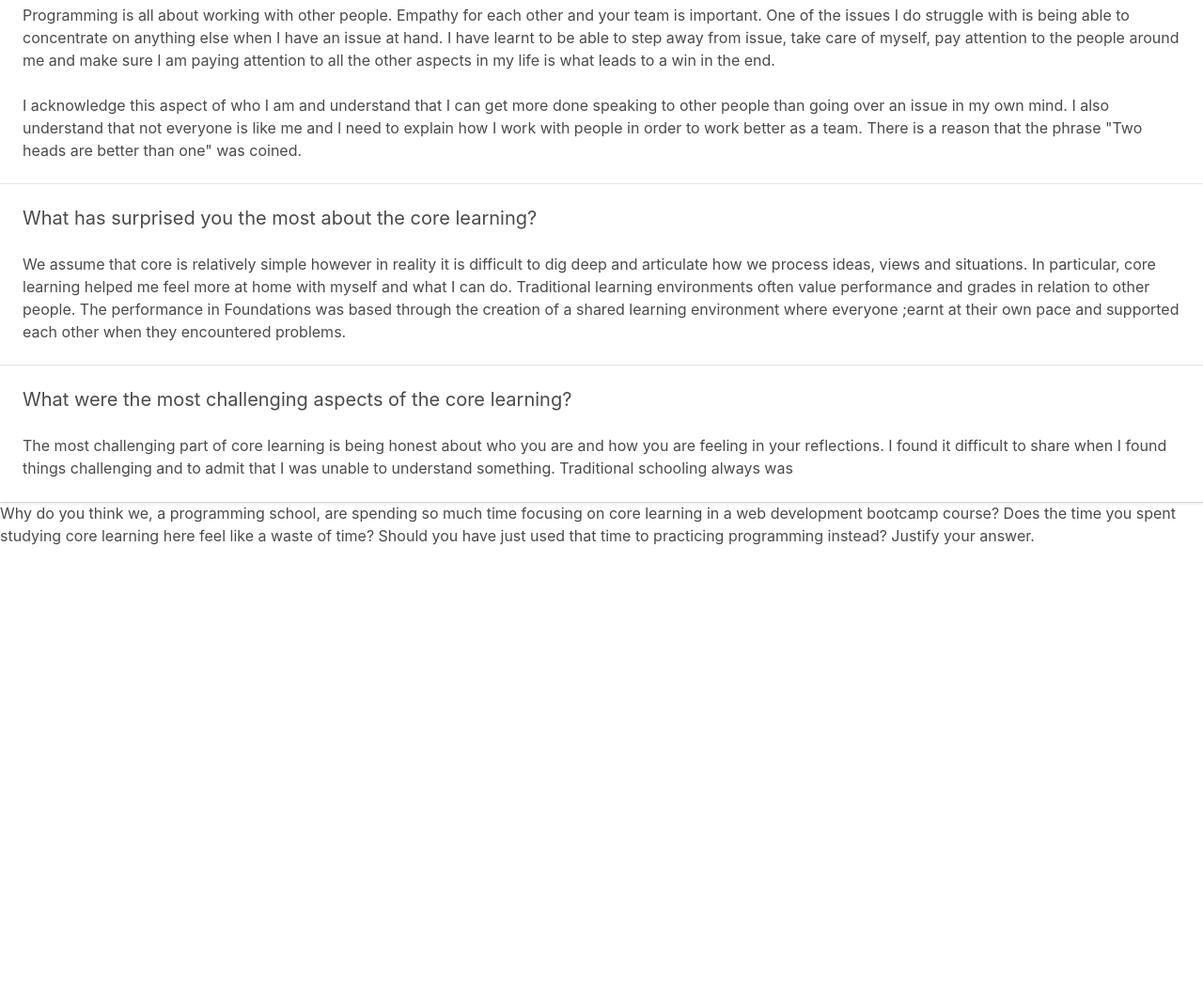
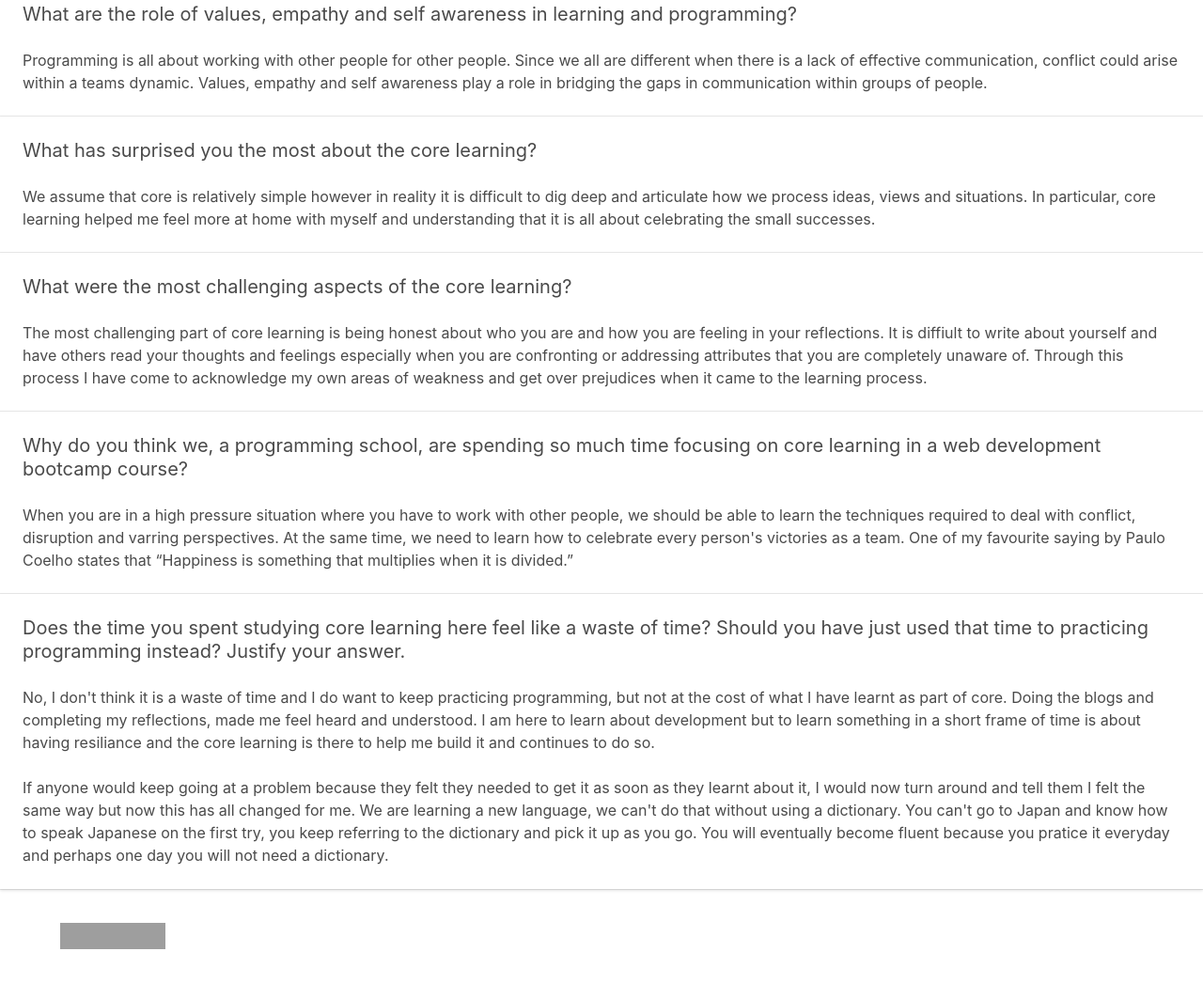
Before and after one commit to JeyaRaniga/JeyaRaniga.github.io, a plain HTML site: page blog/sprint5-cultural.html in a window 1280 px wide. Shown: the part 853-1899 px from the top of the page at 94% size. Before the commit the page ends 1435 px from the top, so only its background shows below. Drawn offline with Linux system fonts and the light colour scheme; grey boxes are pictures that could not be loaded.

Commit message:
completed reflections

```diff
--- a/blog/sprint5-cultural.html
+++ b/blog/sprint5-cultural.html
@@ -63,7 +63,7 @@
         <div class="hero-body">
             <div class="container">
                 <h1 class="title is-1 has-text-warning">
-                    My Refelections
+                    My Reflections
                 </h1>
                 <h2 class="subtitle">
                     What I Discovered About Myself in Foundations.
@@ -76,10 +76,10 @@
             <p class="subtitle">
             </p>
             <p>
-                What a journey it has been! I am almost afraid to part from this experience because it represents so much of the unknown when it comes to bootcamp. The core part of this process, made me think of myself as objectively as possible and I found myself questioning ideas that I once thought true about myself. I can honestly say that am grateful and humbled by this experience.
+                What a journey it has been! I am almost afraid to part from this experience because it represents so much of the unknown when it comes to bootcamp. The core part of this process, made me think of myself as objectively as possible and I found myself questioning ideas that I once thought true about myself. I even try and describe simple things like riding a lift in the terms of a function. I extremely grateful for everything I have learnt and humbled by this experience.
                 <br>
                 <br>
-                Aside from all the learning, the best part was to get to know the people in my cohort and the Hihi cohort during the Foundations sprints. They have been absolutely amazing to work with and I could not have grown as much as I did if I did not have them or my facilitator around to guide me through the process.
+                Aside from all the learning, it was wonderful to get to know the people in my cohort and the Hihi cohort during the Foundations sprints. They have been absolutely amazing to work with and I could not have grown as much as I did if I did not have them or my facilitator around to guide me through the process.
             </p>
         </div>
     </div>
@@ -89,11 +89,11 @@
                 What are three new things you have learned about yourself and your ego as a result of the core learning?
             </p>
             <p>
-                I didn't know this about myself but I had a fixed view about what I could or could not do. I used to feel that I need to be taught in a certain way or things have to be a certain way for me to learn better. I discovered that with a growth mindset, I could control the way I learnt and that writing about my experiences could make me think about things in a different way so I could view things with a new perspective after I had done them.
+                I didn't know this about myself but I find that I am quite a literal person. I do go off tangent like everyone else but one thing I require is actual answers. I don't understand abstract concepts or ideas that are not grounded. I have an issue with understanding people who are not clear and concise about what they intend. The listening and looping excercise was handy with helping me identify this together with speaking to members of my cohort, though my partner for this excercise was as literal as I was, I began to think more about some people who I felt I never understood. I now am completely self-aware of my trait and have a strategy to deal with this going forward.
                 <br>
-                <br>I also disovered that I have two distinct personalities, an introvert and an extrovert (I'm and ambivert!). The introvert liked to think about things and work through the problems in her head. The extrovert allowed me to reach out to others and discuss things when I didn't understand them.
+                <br>In the identities exploration excercise, I disovered that I have two distinct personalities, an introvert and an extrovert (I'm and ambivert!). The introvert liked to think about things and work through the problems in her head. The extrovert allowed me to reach out to others and discuss things when I didn't understand them.
                 <br>
-                <br> My final discovery was that I always trying to compare myself to other people. I discovered pretty early on that people have different ways of processing information and work at different speeds. This is never an indication of what your abilities are as a programmer. The most important thing I learnt was that I would get things when I would get them and until I did, I had to keep practicing!
+                <br>My final discovery was that I always trying to compare myself to other people.Core helped me identify that I placed my sense of self worth in others. I discovered in Sprint 1 that people have different ways of processing information and work at different speeds and this has nothing to do with how great your product will be. I learnt was that I would get things when I would get them and until I did, I had to keep practicing!
             </p>
         </div>
     </div>
@@ -103,9 +103,7 @@
                 What are the role of values, empathy and self awareness in learning and programming?
             </p>
             <p>
-                Programming is all about working with other people. Empathy for each other and your team is important. One of the issues I do struggle with is being able to concentrate on anything else when I have an issue at hand. I have learnt to be able to step away from issue, take care of myself, pay attention to the people around me and make sure I am paying attention to all the other aspects in my life is what leads to a win in the end.
-                <br>
-                <br>I acknowledge this aspect of who I am and understand that I can get more done speaking to other people than going over an issue in my own mind. I also understand that not everyone is like me and I need to explain how I work with people in order to work better as a team. There is a reason that the phrase "Two heads are better than one" was coined.
+                Programming is all about working with other people for other people. Since we all are different when there is a lack of effective communication, conflict could arise within a teams dynamic. Values, empathy and self awareness play a role in bridging the gaps in communication within groups of people.
             </p>
         </div>
     </div>
@@ -116,7 +114,7 @@
                      What has surprised you the most about the core learning?
                 </p>
                 <p>
-                    We assume that core is relatively simple however in reality it is difficult to dig deep and articulate how we process ideas, views and situations. In particular, core learning helped me feel more at home with myself and what I can do. Traditional learning environments often value performance and grades in relation to other people. The performance in Foundations was based through the creation of a shared learning environment where everyone ;earnt at their own pace and supported each other when they encountered problems.
+                    We assume that core is relatively simple however in reality it is difficult to dig deep and articulate how we process ideas, views and situations. In particular, core learning helped me feel more at home with myself and understanding that it is all about celebrating the small successes.
                 </p>
             </div>
         </div>
@@ -127,18 +125,46 @@
                 What were the most challenging aspects of the core learning?
             </p>
             <p>
-                The most challenging part of core learning is being honest about who you are and how you are feeling in your reflections. I found it difficult to share when I found things challenging and to admit that I was unable to understand something. Traditional schooling always was
+                The most challenging part of core learning is being honest about who you are and how you are feeling in your reflections. It is diffiult to write about yourself and have others read your thoughts and feelings especially when you are confronting or addressing attributes that you are completely unaware of. Through this process I have come to acknowledge my own areas of weakness and get over prejudices when it came to the learning process.
             </p>
         </div>
     </div>
+    <div class="card">
+        <div class="card-content">
+            <p class="subtitle">
+                Why do you think we, a programming school, are spending so much time focusing on core learning in a web development bootcamp course?
+            </p>
+            <p>
+                When you are in a high pressure situation where you have to work with other people, we should be able to learn the techniques required to deal with conflict, disruption and varring perspectives. At the same time, we need to learn how to celebrate every person's victories as a team. One of my favourite saying by Paulo Coelho states that “Happiness is something that multiplies when it is divided.”
+            </p>
+        </div>
+    </div>
+    <div class="card">
+        <div class="card-content">
+            <p class="subtitle">
+                Does the time you spent studying core learning here feel like a waste of time? Should you have just used that time to practicing programming instead? Justify your answer.
+            </p>
+            <p>
+                No, I don't think it is a waste of time and I do want to keep practicing programming, but not at the cost of what I have learnt as part of core. Doing the blogs and completing my reflections, made me feel heard and understood. I am here to learn about development but to learn something in a short frame of time is about having resiliance and the core learning is there to help me build it and continues to do so.
+                <br>
+                <br>If anyone would keep going at a problem because they felt they needed to get it as soon as they learnt about it, I would now turn around and tell them I felt the same way but now this has all changed for me. We are learning a new language, we can't do that without using a dictionary. You can't go to Japan and know how to speak Japanese on the first try, you keep referring to the dictionary and pick it up as you go. You will eventually become fluent because you pratice it everyday and perhaps one day you will not need a dictionary.
+            </p>
+        </div>
+    </div>
+
 </body>
 <footer>
-
+    <section class="hero is-small">
+        <div class="hero-body">
+            <div class="container">
+                <nav class="navbar" role="navigation" aria-label="main navigation">
+                    <div class="navbar-brand">
+                        <a class="navbar-item" href="https://bulma.io">
+                            <img src="https://bulma.io/images/bulma-logo.png" width="112" height="28">
+                        </a>
+                    </div>
+                </nav>
+            </div>
+    </section>
 </footer>
 </html>
-
-
-
-
-Why do you think we, a programming school, are spending so much time focusing on core learning in a web development bootcamp course?
-Does the time you spent studying core learning here feel like a waste of time? Should you have just used that time to practicing programming instead? Justify your answer.
```
